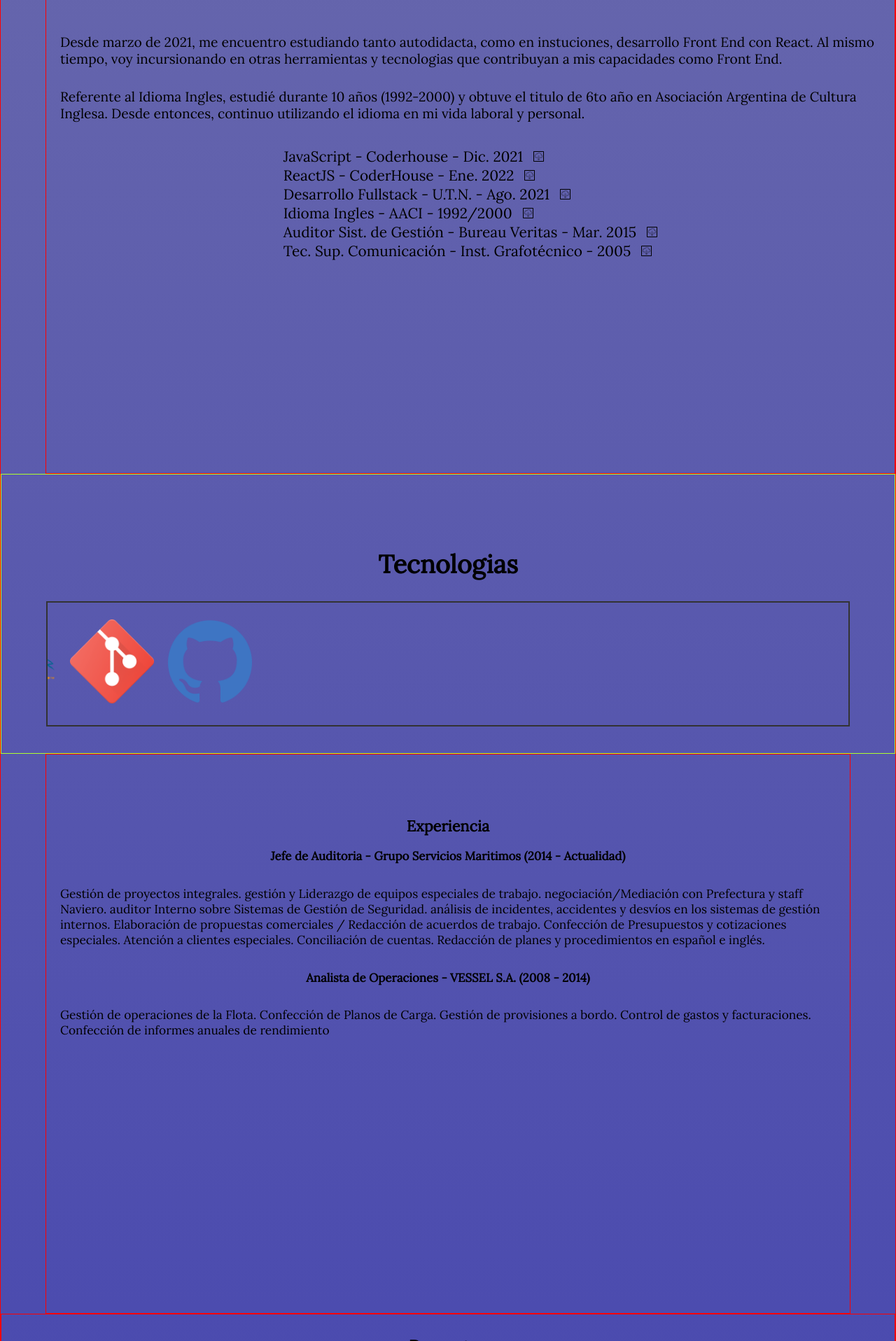
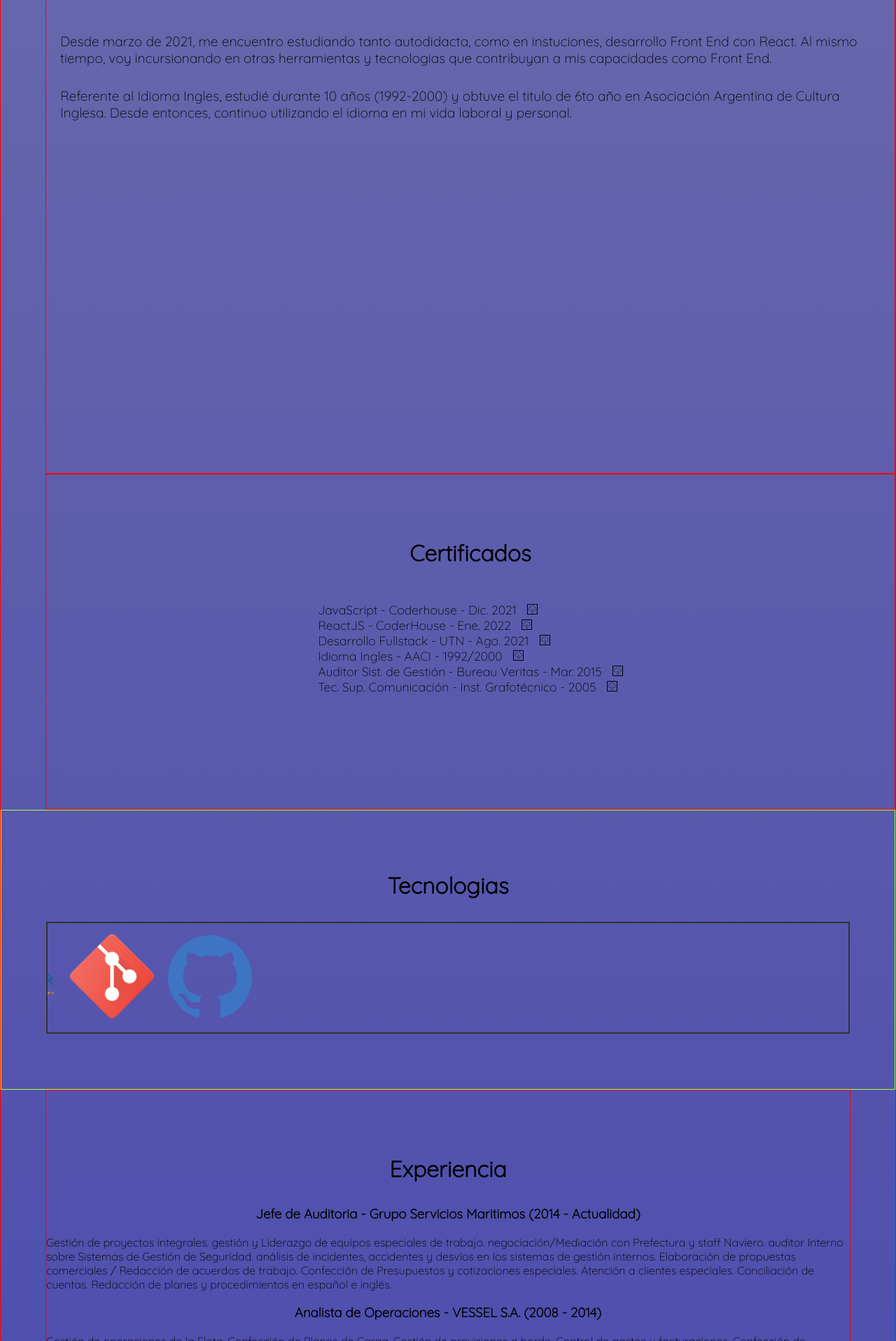
Before and after one commit to Yoryao/webPersonal, a PHP site: page / in a window 1280 px wide. Shown: the part 1724-3640 px from the top of the page at 70% size. Run offline with PHP 8.4, Linux system fonts and the light colour scheme; some libraries are stand-ins or nearby versions.

Commit message:
preColor

```diff
--- a/index.html
+++ b/index.html
@@ -9,7 +9,7 @@
     <link rel="stylesheet" href="style.css">
     <link rel="preconnect" href="https://fonts.googleapis.com">
     <link rel="preconnect" href="https://fonts.gstatic.com" crossorigin>
-    <link href="https://fonts.googleapis.com/css2?family=Lora&family=Poppins:wght@300&display=swap" rel="stylesheet">
+    <link href="https://fonts.googleapis.com/css2?family=Lora&family=Poppins:wght@100&family=Quicksand:wght@300&display=swap" rel="stylesheet">
     <script src="https://kit.fontawesome.com/1891929c91.js" crossorigin="anonymous"></script>
     <title>Jorge Joaquin Rivera - Desarrollador Front End</title>
 </head>
@@ -23,6 +23,7 @@
             <ul id="menu" class="menu">
                 <li class="menu__item"><a href="#sectionSobreMi" class="menu__link">Sobre mi</a></li>
                 <li class="menu__item"><a href="#sectionEstudios" class="menu__link">Estudios</a></li>
+                <li class="menu__item"><a href="#sectionCertificado" class="menu__link">Certificados</a></li>
                 <li class="menu__item"><a href="#sectionTecnologias" class="menu__link">Tecnologias</a></li>
                 <li class="menu__item"><a href="#sectionExperiencia" class="menu__link">Experiencia</a></li>
                 <li class="menu__item container-submenu"><a class="menu__link submenu-btn">Proyectos<i id="arrowIcon"
@@ -46,7 +47,7 @@
     <main>
         <!-- SECTION HOME -->
         <section class="section" id="home">
-            <h1>Jorge Joaquin Rivera</h1>
+            <h1>Jorge Rivera</h1>
             <h2 id="role">Front End Developer</h2>
             <img id="photo" src="./public/—Pngtree—illustration works as a programmer_5980063.png"></a>
         </section>
@@ -63,8 +64,7 @@
                     maxime a omnis ad accusamus tenetur ullam, pariatur hic corporis quam. Neque, soluta tempora eum
                     voluptates enim impedit earum quo commodi?</p>
                 <div id="cvBtn">
-                    <button><a href="./docs/CV JORGE RIVERA FRONT END - ENERO 2022.pdf" download="CV Jorge Rivera">Ver
-                            Cv</a></button>
+                    <button><a href="./docs/CV JORGE RIVERA FRONT END - ENERO 2022.pdf" download="CV Jorge Rivera">Ver Cv</a></button>
                     <button><a href="./docs/CV JORGE RIVERA FRONT END - JANUARY 2022.pdf">descargar Cv</a></button>
                 </div>
 
@@ -84,7 +84,15 @@
                         titulo de 6to año en Asociación Argentina de Cultura Inglesa. Desde entonces, continuo
                         utilizando el idioma en mi vida laboral y personal.</p>
                 </div>
-                <div>
+                           </div>
+        </section>
+        <!-- END SECTION ESTUDIOS -->
+
+        <!-- SECTION CERTIFICADOS -->
+        <section id="sectionCertificado" class="section">
+            <h3 id="titleCertificado">Certificados</h3>
+            <div id="certificadoContainer">
+
                     <ul class="certificadosLista">
                         <li>JavaScript - Coderhouse - Dic. 2021<img class="imgArrow"
                                 src="./public/211719_cloud_download_icon.png" alt="donwloadArrow"><a href=""></a></img>
@@ -92,7 +100,7 @@
                         <li>ReactJS - CoderHouse - Ene. 2022<img class="imgArrow"
                                 src="./public/211719_cloud_download_icon.png" alt="donwloadArrow"><a href=""></a></img>
                         </li>
-                        <li>Desarrollo Fullstack - U.T.N. - Ago. 2021<img class="imgArrow"
+                        <li>Desarrollo Fullstack - UTN - Ago. 2021<img class="imgArrow"
                                 src="./public/211719_cloud_download_icon.png" alt="donwloadArrow"><a href=""></a></img>
                         </li>
                         <li>Idioma Ingles - AACI - 1992/2000<img class="imgArrow"
@@ -105,15 +113,14 @@
                                 src="./public/211719_cloud_download_icon.png" alt="donwloadArrow"><a href=""></a></img>
                         </li>
                     </ul>
-                </div>
 
             </div>
         </section>
-        <!-- END SECTION ESTUDIOS -->
+        <!-- END SECTION CERTIFICADOS -->
 
         <!-- SECTION TECNOLOGIES -->
         <section id="sectionTecnologias" class="section">
-            <h2>Tecnologias</h2>
+            <h3>Tecnologias</h3>
             <div class="slider">
                 <ul>
                     <li><img class="imgTecnologia" id="imgTecnologiaHtml" src="./public/html5.png" alt="html-logo"></li>
@@ -141,11 +148,11 @@
 
         <!-- SECTION EXPERIENCIA -->
         <section id="sectionExperiencia" class="section">
-            <h2>Experiencia</h2>
+            <h3>Experiencia</h3>
             <div>
                 <div class="cardExperiencia">
-                    <h3>Jefe de Auditoria - Grupo Servicios Maritimos (2014 - Actualidad)</h3>
-                    <p class="sectionP">Gestión de proyectos integrales. gestión y Liderazgo de equipos especiales de
+                    <h3 id="subtitle">Jefe de Auditoria - Grupo Servicios Maritimos (2014 - Actualidad)</h3>
+                    <p class="sectionP" id="experienciaP1">Gestión de proyectos integrales. gestión y Liderazgo de equipos especiales de
                         trabajo. negociación/Mediación con Prefectura y staff Naviero. auditor Interno sobre Sistemas de
                         Gestión de Seguridad. análisis de incidentes, accidentes y desvíos en los sistemas de gestión
                         internos. Elaboración de propuestas comerciales / Redacción de acuerdos de trabajo.
@@ -154,8 +161,8 @@
                     </p>
                 </div>
                 <div class="cardExperiencia">
-                    <h3>Analista de Operaciones - VESSEL S.A. (2008 - 2014)</h3>
-                    <p class="sectionP">Gestión de operaciones de la Flota. Confección de Planos de Carga. Gestión de
+                    <h3 id="subtitle">Analista de Operaciones - VESSEL S.A. (2008 - 2014)</h3>
+                    <p class="sectionP" id="experienciaP2">Gestión de operaciones de la Flota. Confección de Planos de Carga. Gestión de
                         provisiones a bordo. Control de gastos y facturaciones. Confección de informes anuales de
                         rendimiento</p>
                 </div>
@@ -165,7 +172,7 @@
 
         <!-- SECTION PROYECTOS -->
         <section id="sectionProyectos" class="section">
-            <h2>Proyectos</h2>
+            <h3>Proyectos</h3>
             <div class="cardProyecto">
                 <img class="imgProyect" src="./public/codigo.jpg" alt="codeImg">
                 <h4>Nombre Proyecto</h4>
@@ -181,8 +188,8 @@
 
         <!-- SECTION REPOSITORIO -->
         <section id="sectionRepositorio" class="section">
-            <h2>Repositorio</h2>
-            <p>Puedes ver el codigo de esta página junto con el resto de mis proyecto en mi repositorio de <a
+            <h3>Repositorio</h3>
+            <p class="sectionP">Puedes ver el codigo de esta página junto con el resto de mis proyecto en mi repositorio de <a
                     href="https://github.com/Yoryao" target="_blanck">GitHub</a></p>
             <a href="https://github.com/Yoryao" target="_blanck">
                 <img id="repoMap" src="./public/repoMap.JPG" alt="repoMap">
@@ -192,8 +199,8 @@
 
         <!-- SECTION CONTACTOS -->
         <section id="sectionContactos" class="section">
-            <h2>Contacto</h2>
-            <p id="pContactos">Si te interesa mi perfil, tienes alguna consulta o sugerencia, o crees que te puedo
+            <h3>Contacto</h3>
+            <p class="sectionP" id="pContactos">Si te interesa mi perfil, tienes alguna consulta o sugerencia, o crees que te puedo
                 ayudar, no dudes en contactarme.</p>
             <div id="contactContainer">
                 <div><a href="https://www.linkedin.com/in/jorge-rivera-desarrollador-web/" target="_blanck"><img
--- a/style.css
+++ b/style.css
@@ -1,14 +1,27 @@
 * {
   box-sizing: border-box;
-  font-family: 'Lora', serif;
+  font-family: 'Quicksand', serif;
 }
 
 /* TEXTOS */
 #home {
-  font-family: 'Poppins';
+  font-family: 'Lora', sans-serif;
   font-size: 1.5em;
+  font-weight: 800;
 }
 
+#cvBtn{
+  padding-top: 10px;
+}
+button {
+  padding: 5px 10px;
+  border-radius: 5px;
+  text-decoration: none;
+}
+#cvBtn > button > a{
+  padding-top: 10px;
+  text-decoration: none;
+}
 
 
 
@@ -52,7 +65,7 @@ p {
 
 .menu {
   position: fixed ;
-  margin-top: 63px;
+  margin-top: 61px;
   background: grey;
   width: 50%;
   margin-left: -100%;
@@ -61,7 +74,7 @@ p {
 
 .menu__link {
   display: block;
-  padding: 20px;
+  padding: 10px;
   color: white;
   font-size: 1.5em;
   text-decoration: none;
@@ -109,6 +122,10 @@ main {
   font-size: 1.2em;
 }
 
+#subtitle{
+  font-size: 1.5;
+}
+
 
 
 
@@ -124,6 +141,16 @@ main {
 
 #sectionSobreMi {
   height: 100vh;
+  width: 95%;
+  padding-top: 60px;
+  margin-left: 5%;
+  margin-right: 5%;
+
+}
+
+
+#sectionCertificado {
+  height: 60vh;
   width: 95%;
   padding-top: 60px;
   margin-left: 5%;
@@ -161,7 +188,7 @@ main {
   list-style: none;
   align-items:flex-start;
   justify-items:flex-start;
-  font-size: 1.3em;
+  font-size: 1.1em;
   padding-left: 0;
 }
 /* END ESTUDIOS */
@@ -169,9 +196,8 @@ main {
 /* END TECNOLOGIAS */
 
 #sectionTecnologias {
-  font-size: 1.5em;
   height: 50vh;
-  padding-top: 65px;
+  padding-top: 55px;
   border: 1px greenyellow solid;
 }
 
@@ -218,18 +244,22 @@ main {
   padding-top: 60px;
   margin-left: 5%;
   margin-right: 5%;
-  font-size: .9em;
 }
 
-.classExperiencia {
-  display: block;
+#cardExperiencia {
+  width: 100%;
+}
+
+#experienciaP1, #experienciaP2{
+  padding: 0;
+  font-size: 1em;
 }
 
 /* END EXPERIENCIA */
 
 
 .section:last-child {
-  margin-bottom: 5px;
+  margin-bottom: 45px;
 }
 
 .section:first-child {
@@ -265,7 +295,6 @@ main {
 /* REPOSITORIO */
 #sectionRepositorio{
   height: 45vh;
-  font-size: .8em;
   padding-bottom: 50px;
 }
 
@@ -291,7 +320,6 @@ main {
 /* CONTACT */
 #sectionContactos{
   height: 45vh;
-  font-size: .9em;
   padding-bottom: 30px;
 }
 
@@ -399,9 +427,7 @@ footer {
     opacity: 1;
     visibility: visible;
   }
-  #sectionTecnologias > h3 {
-    font-size: 1.5em;
-  }
+
 
   #contenedorTecnologias {
     padding-top: 10px;
@@ -410,7 +436,6 @@ footer {
     justify-content: space-evenly;
     height: 40vh;
     margin-bottom: 15px;
-    font-size: 1.3em;
   }
 
   .imgTecnologia {
```
